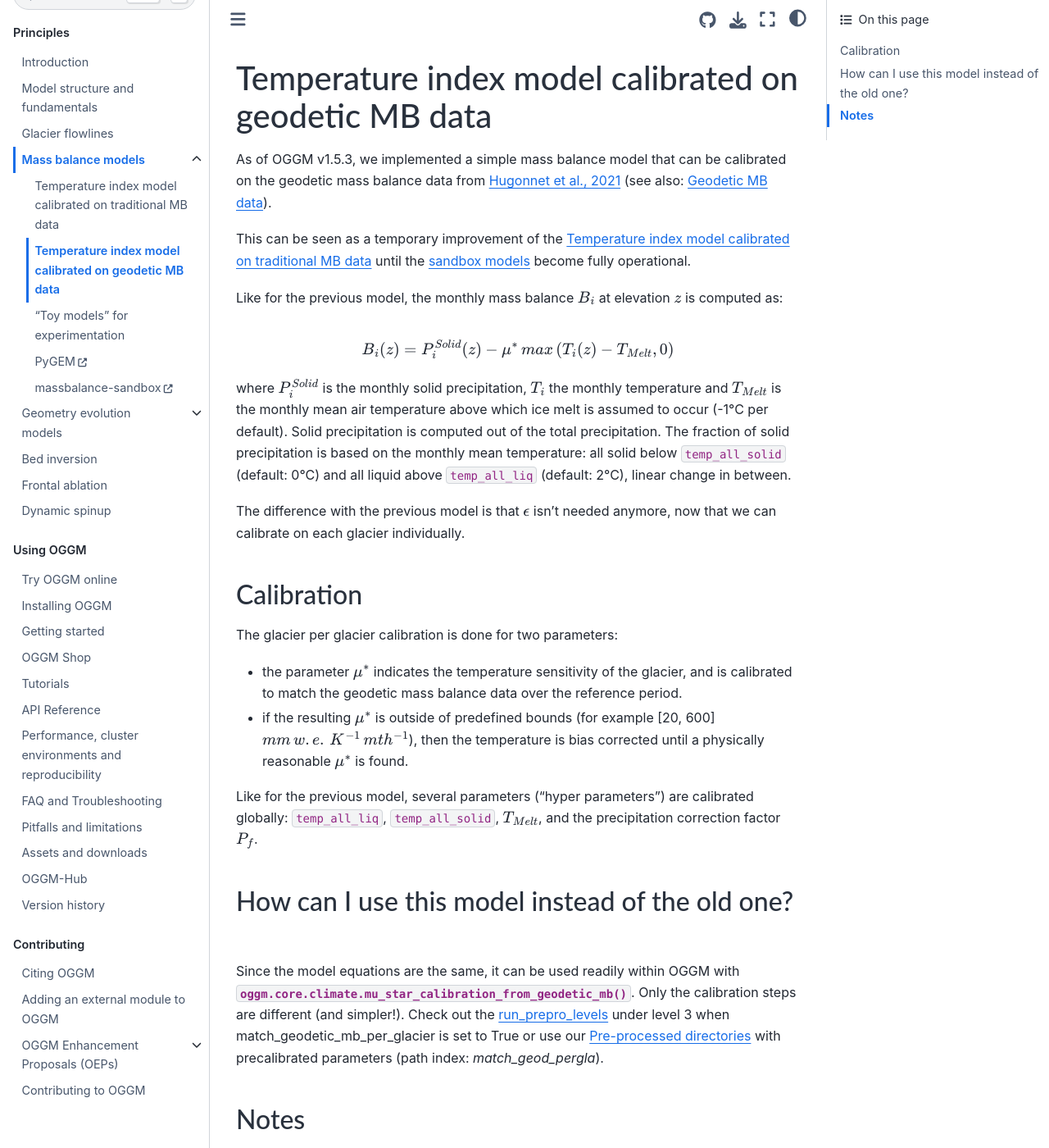
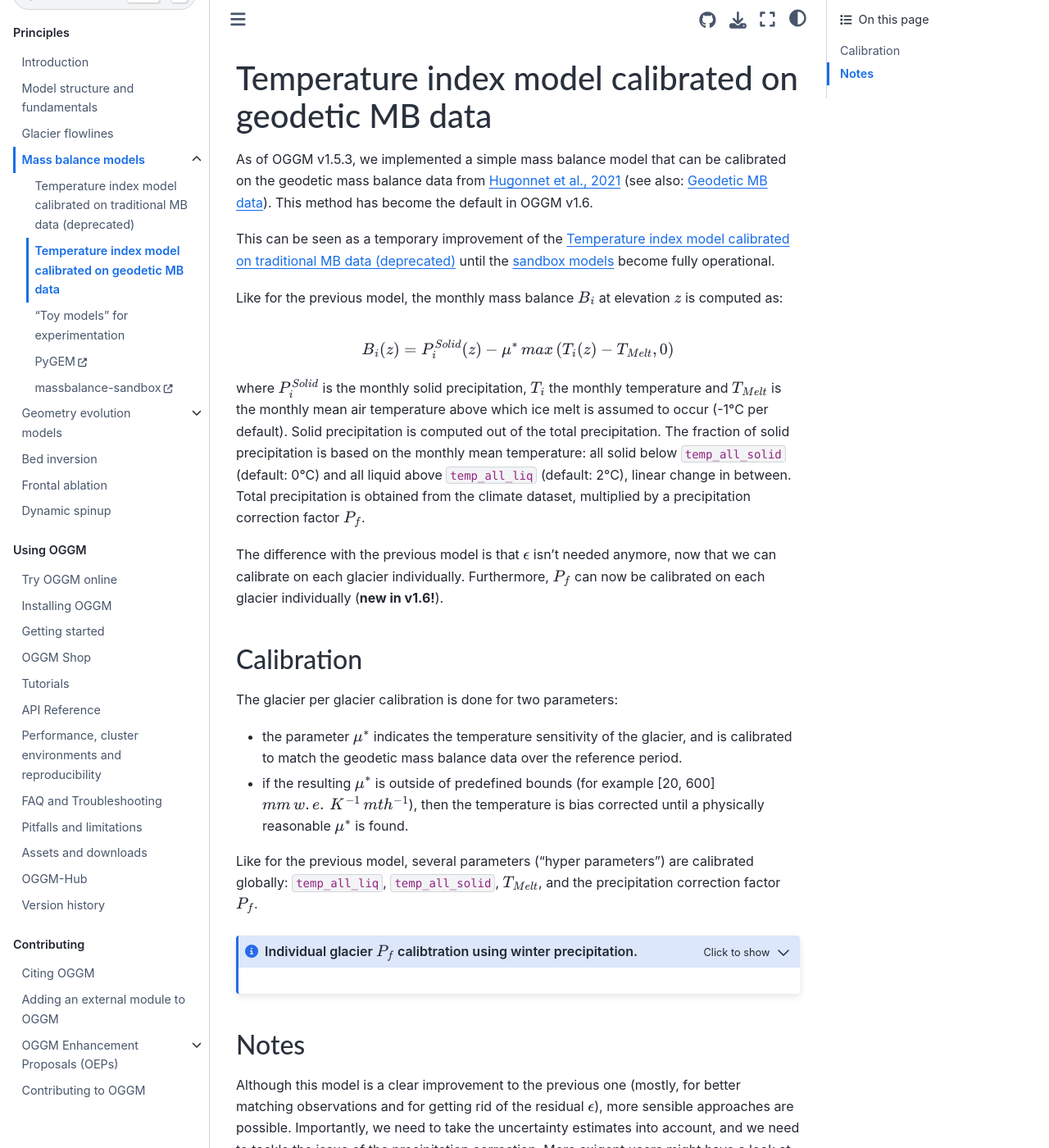
Before and after one commit to OGGM/oggm, a Sphinx documentation site: the page built from docs/mass-balance-2012-pergla.rst, in a window 1280 px wide and 1400 px high. Shown: the whole window at 82% size. Built offline with Sphinx 7.4.7 and the Sphinx Book theme 1.1.4, drawn with Linux system fonts in a browser that asks for light colours; the version number could not be read and is left out; some of the changed text lies outside the part shown.

Commit message:
Docs + remove gdirs default URL

```diff
--- a/README.rst
+++ b/README.rst
@@ -90,4 +90,4 @@ About
 
     See the `version history`_ for a list of all contributors.
 
-    .. _version history: http://docs.oggm.org/en/latest/whats-new.html
+    .. _version history: http://docs.oggm.org/en/stable/whats-new.html
--- a/docs/dynamic-spinup.rst
+++ b/docs/dynamic-spinup.rst
@@ -7,7 +7,7 @@ area OR volume at the RGI-date.
 
 Further, this dynamic spinup can be combined
 with a dynamic :math:`\mu ^{*}` calibration. This calibration also tries to
-calibrate :math:`\mu ^{*}` to match geodetic MB data as it is described in
+calibrate :math:`\mu ^{*}` to match geodetic MB data as described in
 :doc:`mass-balance-2012-pergla`, but further takes a dynamically changing glacier
 geometry into account.
 
--- a/docs/mass-balance-2012-pergla.rst
+++ b/docs/mass-balance-2012-pergla.rst
@@ -5,10 +5,10 @@ Temperature index model calibrated on geodetic MB data
 
 As of OGGM v1.5.3, we implemented a simple mass balance model that can be
 calibrated on the geodetic mass balance data from
-`Hugonnet et al., 2021`_ (see also: :ref:`shop-geod`).
+`Hugonnet et al., 2021`_ (see also: :ref:`shop-geod`). This method has become the
+default in OGGM v1.6.
 
 .. _Hugonnet et al., 2021: https://www.nature.com/articles/s41586-021-03436-z
-
 
 This can be seen as a temporary improvement of the :doc:`mass-balance-2012`
 until the `sandbox models <https://github.com/OGGM/massbalance-sandbox>`_ become
@@ -26,10 +26,13 @@ temperature above which ice melt is assumed to occur (-1°C per default).
 Solid precipitation is computed out of the total precipitation. The fraction of
 solid precipitation is based on the monthly mean temperature: all solid below
 ``temp_all_solid`` (default: 0°C) and all liquid above ``temp_all_liq``
-(default: 2°C), linear change in between.
+(default: 2°C), linear change in between. Total precipitation is obtained from
+the climate dataset, multiplied by a precipitation correction factor :math:`P_f`.
 
 The difference with the previous model is that :math:`\epsilon` isn't needed
-anymore, now that we can calibrate on each glacier individually.
+anymore, now that we can calibrate on each glacier individually. Furthermore,
+:math:`P_f` can now be calibrated on each glacier individually (**new in v1.6!**).
+
 
 Calibration
 -----------
@@ -47,15 +50,10 @@ Like for the previous model, several parameters ("hyper parameters") are
 calibrated globally: ``temp_all_liq``, ``temp_all_solid``, :math:`T_{Melt}`,
 and the precipitation correction factor :math:`P_f`.
 
-How can I use this model instead of the old one?
-------------------------------------------------
+.. admonition:: Individual glacier :math:`P_f` calibtration using winter precipitation.
+   :class: note, dropdown
 
-Since the model equations are the same, it can be used readily within OGGM with
-:py:func:`oggm.core.climate.mu_star_calibration_from_geodetic_mb`. Only the calibration steps
-are different (and simpler!). Check out the
-`run_prepro_levels <https://docs.oggm.org/en/latest/_modules/oggm/cli/prepro_levels.html#run_prepro_levels>`_
-under level 3 when match_geodetic_mb_per_glacier is set to True or use our :ref:`preprodir` with precalibrated
-parameters (path index: *match_geod_pergla*).
+    TODO: Lily
 
 Notes
 -----
@@ -64,8 +62,7 @@ Although this model is a clear improvement to the previous one (mostly,
 for better matching observations and for getting rid of the residual :math:`\epsilon`),
 more sensible approaches are possible. Importantly, we need to take the uncertainty
 estimates into account, and we need to tackle the issue of the precipitation
-correction.
-More exigent users might have a look
+correction. More exigent users might have a look
 at `PyGEM <https://github.com/drounce/PyGEM>`_ or
 `OGGM sandbox <https://github.com/OGGM/massbalance-sandbox>`_, which are offering
 ways to deal with these issues.
--- a/docs/mass-balance.rst
+++ b/docs/mass-balance.rst
@@ -25,7 +25,7 @@ Here are some of the options available to our users to compute the mass balance:
     PyGEM <https://github.com/drounce/PyGEM>
     massbalance-sandbox <https://github.com/OGGM/massbalance-sandbox>
 
-.. admonition:: **Out of the oven!**
+.. admonition:: **Check out recent developments!**
 
     PyGEM is a standalone model that has been applied to High Mountain Asia (Rounce et al.,
     `2020a <https://doi.org/10.1017/jog.2019.91>`_,
```
Also changed, not shown: docs/input-data.rst (+8 -1 lines), docs/mass-balance-2012.rst (+8 -2 lines), docs/structure.rst (+6 -5 lines), 3 other files.
